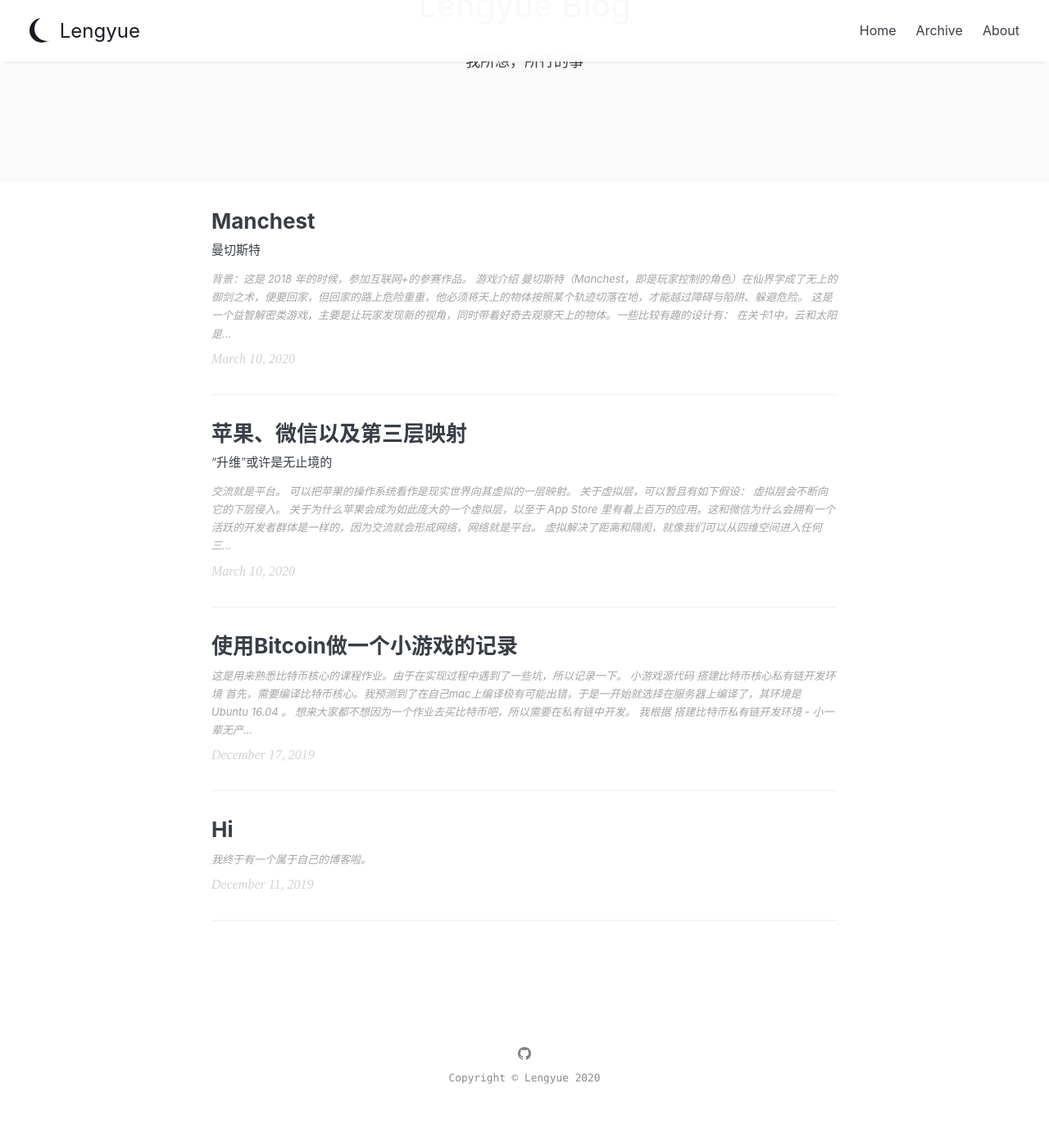
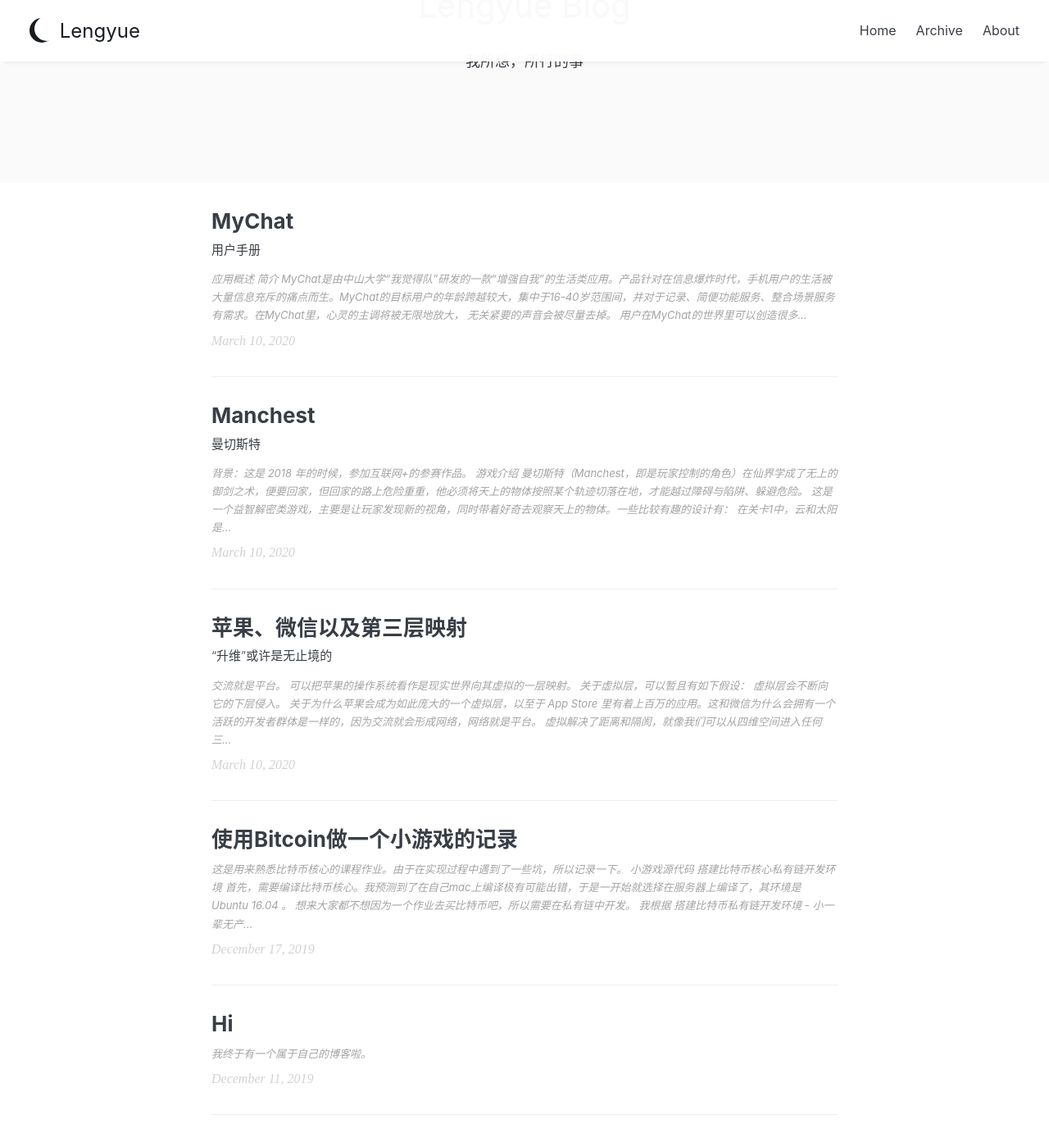
Before and after one commit to guxi11/guxi11.github.io, a Jekyll site: the page built from index.md, in a window 1280 px wide and 1400 px high, scrolled down 257 px. Shown: the whole window at 82% size. Built offline with Jekyll 4.4.1, drawn with Linux system fonts in a browser that asks for light colours; before the commit the page ends 1613 px from its top, so only the background shows below that.

Commit message:
doc: Mychat 用户手册

```diff
--- /dev/null
+++ b/_posts/2020-03-10-MyChat.md
@@ -0,0 +1,115 @@
+---
+layout: post
+title:  "MyChat"
+subtitle:  "用户手册"
+date:   2020-03-10 18:22:26 GMT+0800
+tags:
+  - 作品集
+---
+
+<div class="center-container">
+  <img class="small" style="width: 120px;" src="/assets/images/posts/mychat/mychat-logo.png" alt="mychat-logo" />
+</div>
+
+## 应用概述
+
+### 简介
+
+MyChat是由中山大学“我觉得队”研发的一款**“增强自我”的生活类应用**。产品针对在信息爆炸时代，手机用户的生活被大量信息充斥的痛点而生。MyChat的目标用户的年龄跨越较大，集中于16-40岁范围间，并对于记录、简便功能服务、整合场景服务有需求。在MyChat里，心灵的主调将被无限地放大， 无关紧要的声音会被尽量去掉。
+
+用户在MyChat的世界里可以创造很多虚拟好友，让他们去分管特别的记忆、音乐、杂记、沉思、书籍、想象、情感，除了这些重要的声音，也有一部分好友去管理着计算、翻译、提醒这些生活琐事。于是他从繁重的思绪和事物中脱身，如今的工作变成了以聊天的方式与好友发布任务、汇报任务。
+
+虚拟好友们成为了生活和心灵中执掌不同分区的代理，并且拥有用户为他们赋予的“能力”。与语音助手Siri或拥有众多应用服务的操作系统相比，MyChat更符合人们思考与交流的方式。各类应用在MyChat中是主人无限的想象里不同虚拟好友，极具个性化，并且各司其职，让用户的生活更加有条不紊。于是，**一个人也可以拥有一支团队，通过独处时的话语，有效地管理工作、及时记录生活点滴，**这正是我们产品的理念。
+
+项目团队成员由来自中山大学数据科学与计算机学院、传播与设计学院、管理学院、资讯管理学院的8名学生构成。此外，团队得到了互联网资深业界人士的指导和支持。
+
+### 项目目的
+
+项目围绕关注自我发展，有记录、简便功能服务、整合场景服务需求的用户群体而打造MyChat，通过聊天的交互方式，解决用户信息焦虑的问题，实现用户高效管理工作、记录生活的一款产品。
+
+项目的最终目标是帮助用户关注自我，提高生活的效率，从而留出更多的时间给自己，聆听自己心灵的声音，同自我相处，进而帮助人们去寻找真实与幸福。
+
+## 运行环境
+
+### 系统要求
+
+* iOS 11+
+
+## 主要功能
+
+### 登录/注册
+
+用户初次使用 MyChat 的时候需要登录或者注册。为了和社交无涉，MyChat 不提供微信等第三方身份登录方式。
+
+<div class="center-container">
+  <img class="middle-height" src="/assets/images/posts/mychat/登录注册.png" alt="登录注册" />
+  <div class="caption">登录/注册</div>
+</div>
+
+### 创建好友
+
+除了预置的好友以外，用户可以快速地添加新的好友。用户可以通过好友的 id 在所有人共享的好友里查找到好友，与可以创建一个全新的好友，除此之外，用户也可以在好友商店里探索新的角色和属性。
+
+<div class="center-container">
+  <img class="middle-height" src="/assets/images/posts/mychat/添加新建好友.png" alt="添加新建好友" />
+  <div class="caption">添加/新建好友</div>
+</div>
+
+### 聊天
+
+在 MyChat 页面，用户可以进行常规的手势操作，比如置顶、删除聊天记录等。就和所有人所熟悉的聊天方式一样，相信任何用户都可以毫无代价地应用聊天技能。
+
+当然，用户要习惯在 MyChat 里的好友其实都是机器人的事实。
+
+<div class="center-container">
+  <img class="middle-height" src="/assets/images/posts/mychat/添加新建好友.png" alt="添加新建好友" />
+  <div class="caption">添加/新建好友</div>
+</div>
+
+### 输入方式
+
+在mychat里用户可以选择两种输入方式：
+
+* 文字输入
+* 语言输入
+
+以及两种输入角度：
+
+* 自己的角度
+* 好友的角度
+
+当用户想要以好友的角度进行输入时，需要将输入框（白色背景，代表自己）轻轻地向右滑动，滑到浅灰色背景的输入框（代表好友）。
+
+<div class="center-container">
+  <img class="middle-height" src="/assets/images/posts/mychat/输入方式.png" alt="输入方式" />
+  <div class="caption">输入方式</div>
+</div>
+
+### 通讯录
+
+通讯录用 app 图标 的方式呈现好友列表。和 iOS 的桌面相似，用户可以长按编辑。
+
+<div class="center-container">
+  <img class="middle-height" src="/assets/images/posts/mychat/通讯录.png" alt="通讯录" />
+  <div class="caption">通讯录</div>
+</div>
+
+### 其他tab页面
+
+除了上述的MyChat页、通讯录页，还有发现页以及用户主页：
+
+
+<div class="center-container">
+  <img class="middle-height" src="/assets/images/posts/mychat/其他tab页面.png" alt="其他tab页面" />
+  <div class="caption">其他tab页面</div>
+</div>
+
+
+### 好友商店
+
+在发现页或创建好友的时候，用户都可以进入好友商店。在好友商店里购买角色、为自己的好友购买属性、进行搜索。
+
+<div class="center-container">
+  <img class="middle-height" src="/assets/images/posts/mychat/好友商店.png" alt="好友商店" />
+  <div class="caption">好友商店</div>
+</div>
--- a/_sass/atina/components/_post.scss
+++ b/_sass/atina/components/_post.scss
@@ -94,9 +94,22 @@
   &.middle {
     width: 600px;
   }
+  &.middle-height {
+    height: 400px;
+  }
+  &.small {
+    width: 200px;
+  }
 }
 
 .caption {
   font-size: 14px;
   color: tint($text-color, 40%);
 }
+
+article {
+  h1,h2,h3,h4,h5,h6 {
+    margin-top: 1.5rem;
+    margin-bottom: 1.5rem;
+  }
+}
```
Also changed, not shown: assets/images/posts/mychat/mychat-logo.png (added), assets/images/posts/mychat/其他tab页面.png (added), assets/images/posts/mychat/添加新建好友.png (added), assets/images/posts/mychat/登录注册.png (added), assets/images/posts/mychat/聊天列表.png (added), assets/images/posts/mychat/聊天页面.png (added), assets/images/posts/mychat/输入方式.png (added), assets/images/posts/mychat/通讯录.png (added), 1 other file.
